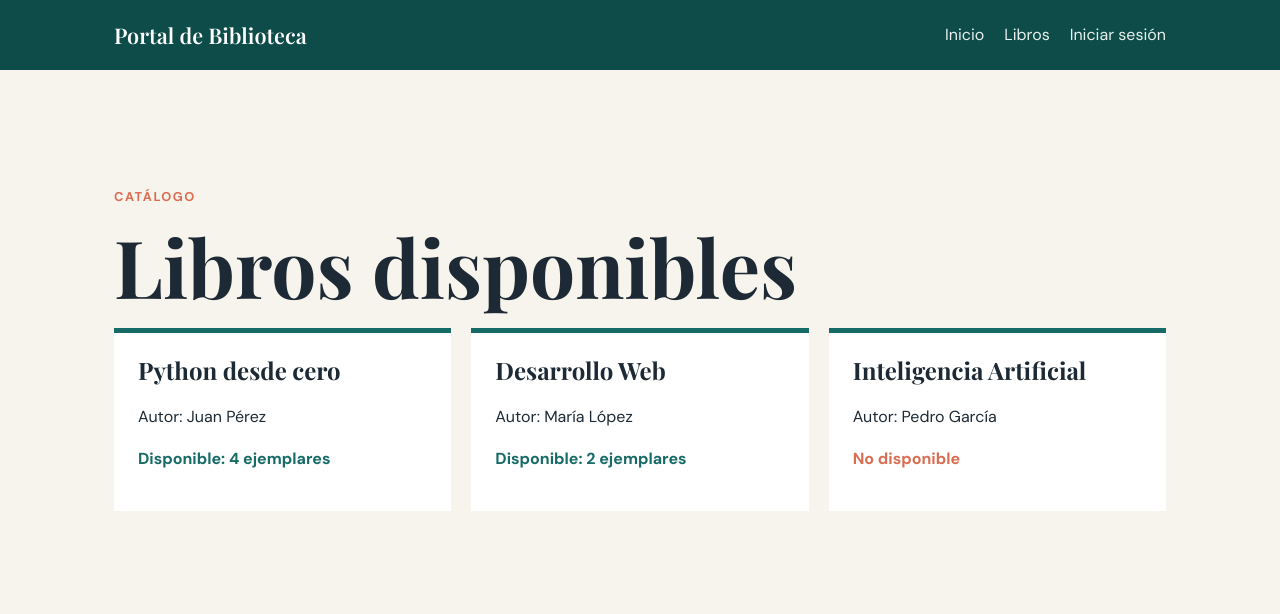
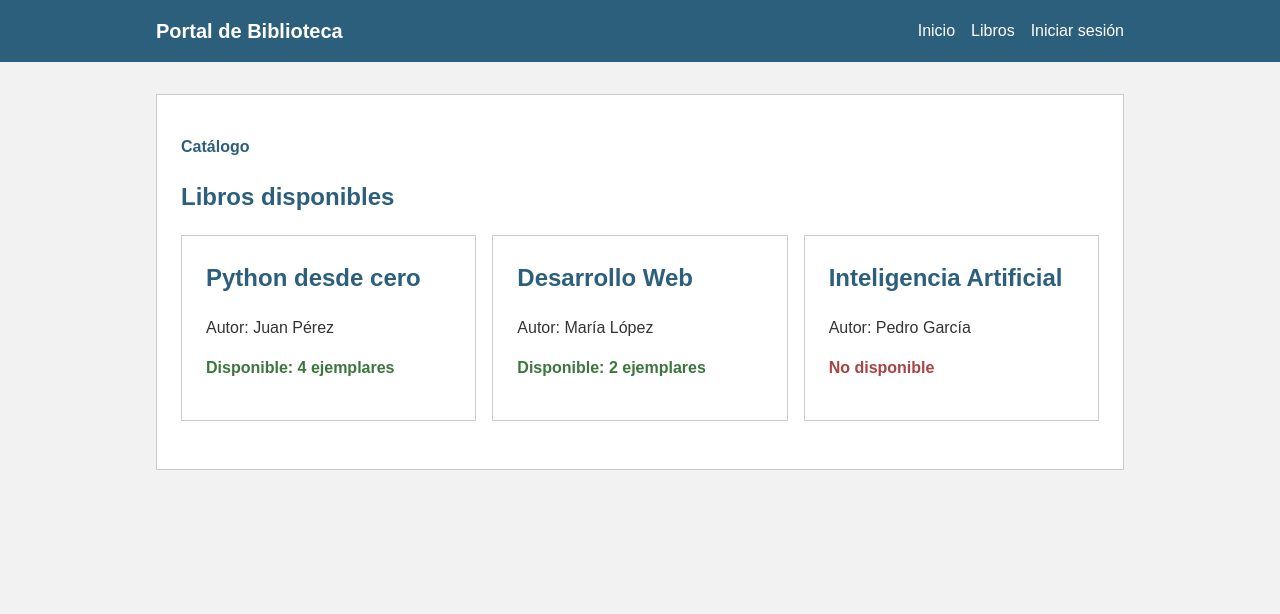
Before and after one commit to compucel724-bit/cursos_luz, a Flask app: page /libros in a window 1280 px wide. Shown: the top 614 px of the page. Run offline with Flask 3, Linux system fonts and the light colour scheme.

Commit message:
Simplifica estilos del portal

```diff
--- a/static/style.css
+++ b/static/style.css
@@ -1,83 +1,177 @@
-@import url('https://fonts.googleapis.com/css2?family=DM+Sans:wght@400;500;700&family=Playfair+Display:wght@600;700&display=swap');
-
 :root {
-    --ink: #1d2a35;
-    --muted: #65727d;
-    --paper: #f7f4ed;
-    --white: #ffffff;
-    --teal: #176b67;
-    --teal-dark: #0e4c4a;
-    --coral: #d96d52;
-    --line: #d9ded9;
+    --color-texto: #333333;
+    --color-fondo: #f2f2f2;
+    --color-principal: #2c5f7c;
+    --color-secundario: #e6e6e6;
+    --color-blanco: #ffffff;
+    --color-borde: #cccccc;
+    --color-error: #a94442;
+    --color-exito: #3c763d;
+    --espacio: 16px;
 }
 
-* { box-sizing: border-box; }
+* {
+    box-sizing: border-box;
+}
+
 body {
+    background-color: var(--color-fondo);
+    color: var(--color-texto);
+    font-family: Arial, sans-serif;
+    line-height: 1.5;
     margin: 0;
-    color: var(--ink);
-    background: var(--paper);
-    font-family: 'DM Sans', sans-serif;
-    line-height: 1.6;
 }
+
 .site-header {
-    background: var(--teal-dark);
-    color: var(--white);
+    background-color: var(--color-principal);
+    color: var(--color-blanco);
 }
+
 .navbar {
     align-items: center;
     display: flex;
     justify-content: space-between;
     margin: 0 auto;
-    max-width: 1100px;
-    padding: 1.1rem 1.5rem;
+    max-width: 1000px;
+    padding: var(--espacio);
 }
+
 .brand {
-    color: var(--white);
-    font-family: 'Playfair Display', serif;
-    font-size: 1.35rem;
+    color: var(--color-blanco);
+    font-size: 20px;
+    font-weight: bold;
     text-decoration: none;
 }
-.nav-links { display: flex; gap: 1.25rem; }
-.nav-links a { color: #e8f1ed; text-decoration: none; }
-.nav-links a:hover { color: #f7c9a9; }
-.container { margin: 0 auto; max-width: 1100px; padding: 3.5rem 1.5rem; }
-h1, h2 { font-family: 'Playfair Display', serif; line-height: 1.15; }
-h1 { font-size: clamp(2.6rem, 7vw, 5rem); margin: .3rem 0 1rem; }
-h2 { font-size: 1.5rem; }
-.hero { background: var(--teal); color: var(--white); padding: 4rem clamp(1.5rem, 7vw, 6rem); }
-.content-section { padding: 3rem 0; }
-.eyebrow { color: var(--coral); font-size: .8rem; font-weight: 700; letter-spacing: .12em; text-transform: uppercase; }
-.hero .eyebrow { color: #f7c9a9; }
+
+.nav-links {
+    display: flex;
+    gap: var(--espacio);
+}
+
+.nav-links a {
+    color: var(--color-blanco);
+    text-decoration: none;
+}
+
+.nav-links a:hover {
+    text-decoration: underline;
+}
+
+.container {
+    margin: 0 auto;
+    max-width: 1000px;
+    padding: 32px var(--espacio);
+}
+
+h1,
+h2 {
+    color: var(--color-principal);
+}
+
+.hero,
+.content-section,
+.form-card,
+.book-card {
+    background-color: var(--color-blanco);
+    border: 1px solid var(--color-borde);
+    margin-bottom: 24px;
+    padding: 24px;
+}
+
+.hero {
+    border-top: 5px solid var(--color-principal);
+}
+
+.eyebrow {
+    color: var(--color-principal);
+    font-weight: bold;
+}
+
 .button {
-    background: var(--coral);
+    background-color: var(--color-principal);
     border: 0;
-    color: var(--white);
+    color: var(--color-blanco);
     cursor: pointer;
     display: inline-block;
-    font: inherit;
-    font-weight: 700;
-    margin-top: 1rem;
-    padding: .75rem 1.2rem;
+    margin-top: 10px;
+    padding: 10px 16px;
     text-decoration: none;
 }
-.button:hover { background: #bb523e; }
-.button.secondary { background: var(--teal-dark); }
-.form-card { background: var(--white); margin: 0 auto; max-width: 510px; padding: 2.5rem; }
-form { display: grid; gap: .55rem; }
-label { font-weight: 700; margin-top: .8rem; }
-input { border: 1px solid var(--line); font: inherit; padding: .75rem; }
-.book-grid { display: grid; gap: 1.25rem; grid-template-columns: repeat(3, 1fr); }
-.book-card { background: var(--white); border-top: 5px solid var(--teal); padding: 1.5rem; }
-.book-card h2 { margin-top: 0; }
-.availability { font-weight: 700; }
-.available { color: var(--teal); }
-.unavailable { color: var(--coral); }
-.alert { margin-bottom: 1.5rem; padding: .9rem 1rem; }
-.alert.success { background: #dcefe7; color: #155445; }
-.alert.error { background: #f8dfd8; color: #8a3527; }
+
+.button:hover {
+    background-color: #1d4054;
+}
+
+.button.secondary {
+    background-color: #666666;
+}
+
+.form-card {
+    max-width: 500px;
+}
+
+form {
+    display: grid;
+    gap: 8px;
+}
+
+label {
+    font-weight: bold;
+    margin-top: 8px;
+}
+
+input {
+    border: 1px solid var(--color-borde);
+    font-size: 16px;
+    padding: 9px;
+}
+
+.book-grid {
+    display: grid;
+    gap: var(--espacio);
+    grid-template-columns: repeat(3, 1fr);
+}
+
+.book-card h2 {
+    margin-top: 0;
+}
+
+.availability {
+    font-weight: bold;
+}
+
+.available {
+    color: var(--color-exito);
+}
+
+.unavailable {
+    color: var(--color-error);
+}
+
+.alert {
+    border: 1px solid var(--color-borde);
+    margin-bottom: var(--espacio);
+    padding: 10px;
+}
+
+.alert.success {
+    background-color: #dff0d8;
+    color: var(--color-exito);
+}
+
+.alert.error {
+    background-color: #f2dede;
+    color: var(--color-error);
+}
+
 @media (max-width: 700px) {
-    .navbar, .nav-links { align-items: flex-start; flex-direction: column; }
-    .nav-links { gap: .45rem; }
-    .container { padding-top: 2rem; }
-    .book-grid { grid-template-columns: 1fr; }
+    .navbar,
+    .nav-links {
+        align-items: flex-start;
+        flex-direction: column;
+    }
+
+    .book-grid {
+        grid-template-columns: 1fr;
+    }
 }
```
